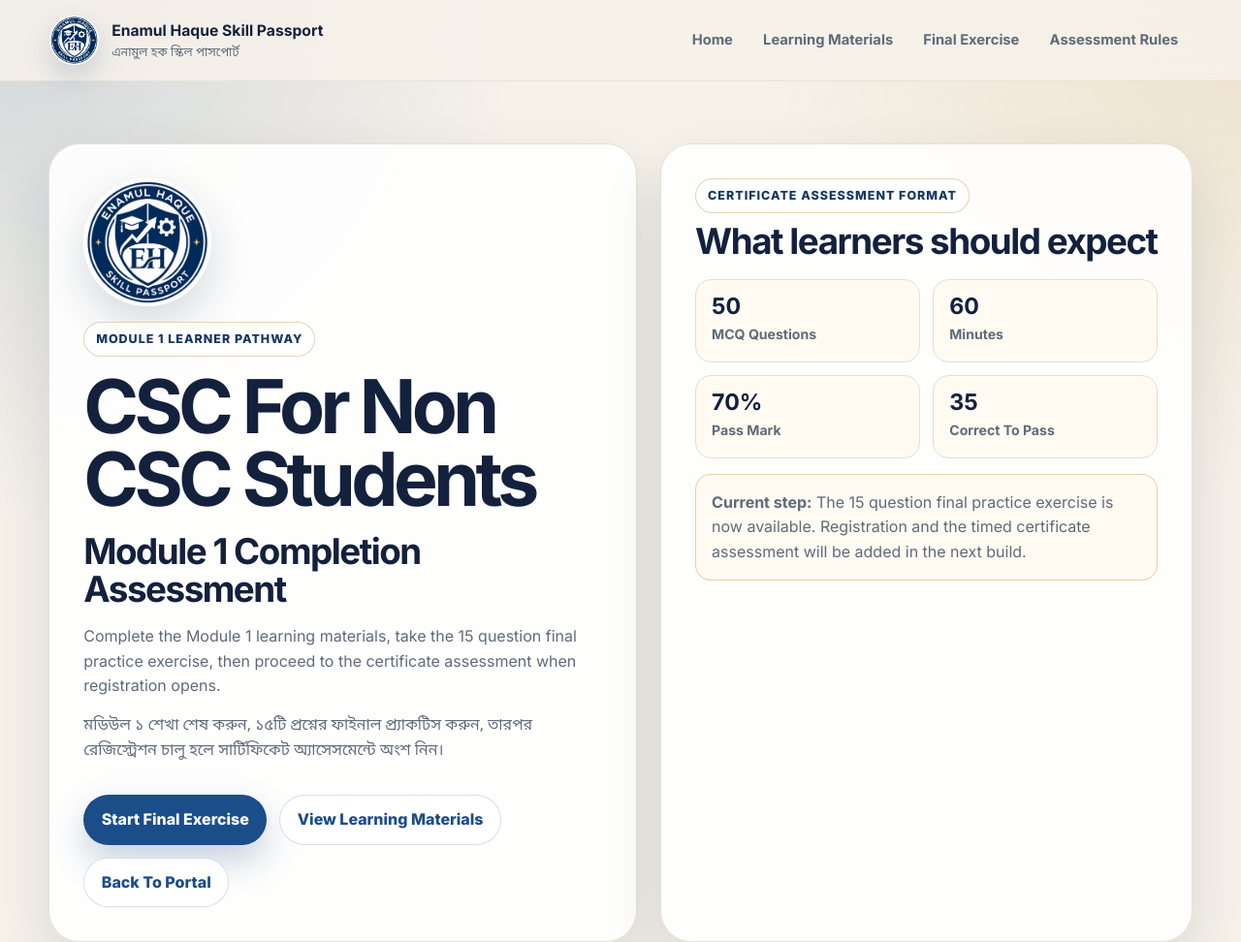
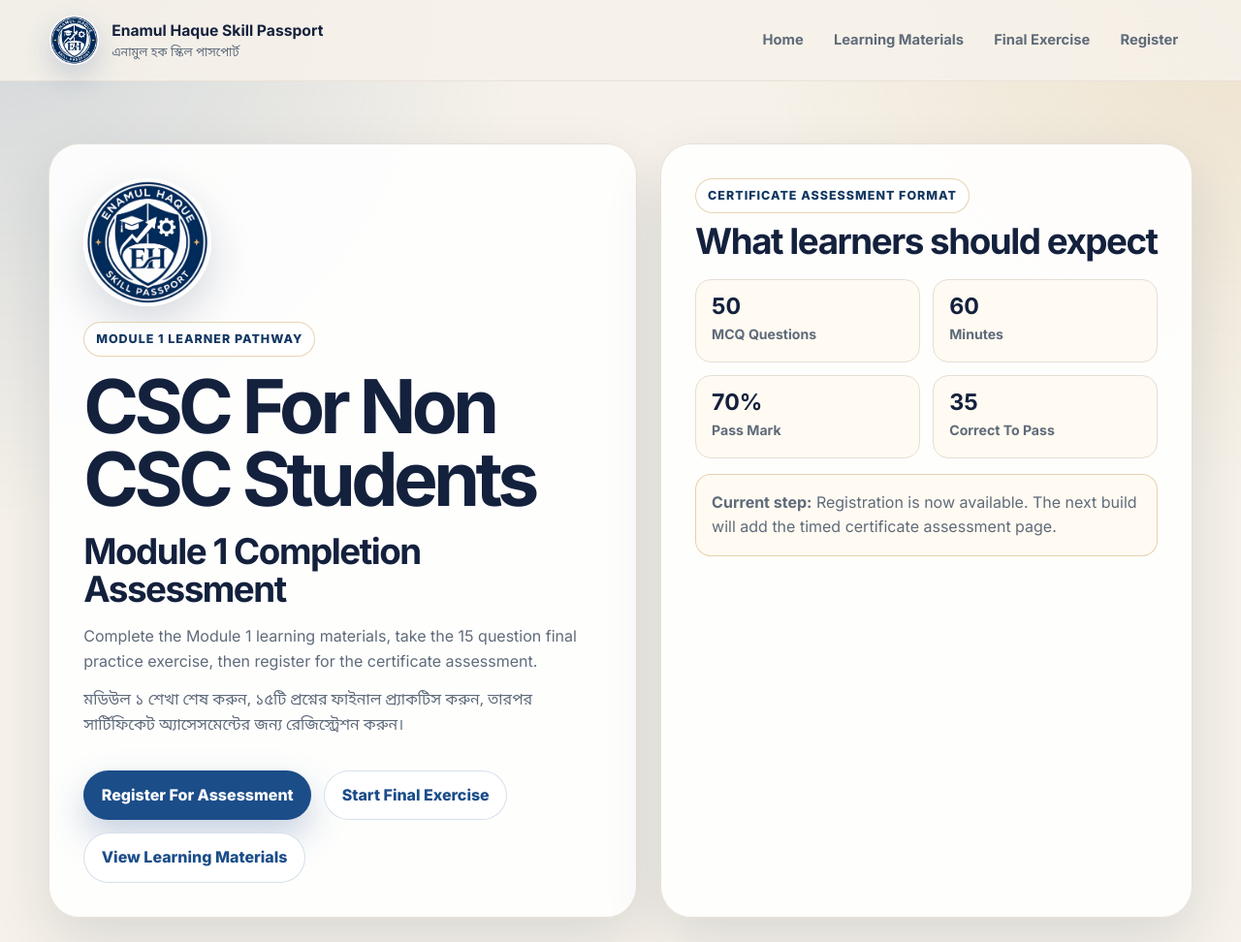
Before and after one commit to haquenam/enamul-haque-skill-passport, a plain HTML site: page cse-module-1.html in a window 1280 px wide. Shown: the top 972 px of the page at 97% size. Drawn offline with Linux system fonts and the light colour scheme.

Commit message:
Link module 1 page to registration page

```diff
--- a/cse-module-1.html
+++ b/cse-module-1.html
@@ -50,7 +50,7 @@
       <img src="assets/ehsp-logo.png" alt="Enamul Haque Skill Passport logo" style="width:3.2rem;height:3.2rem;border-radius:50%;object-fit:cover;box-shadow:0 12px 30px rgba(27,77,137,0.20);background:#ffffff;" />
       <span><strong>Enamul Haque Skill Passport</strong><small>এনামুল হক স্কিল পাসপোর্ট</small></span>
     </a>
-    <nav class="nav-links" aria-label="Primary navigation"><a href="index.html">Home</a><a href="#resources">Learning Materials</a><a href="cse-module-1-final-exercise.html">Final Exercise</a><a href="#rules">Assessment Rules</a></nav>
+    <nav class="nav-links" aria-label="Primary navigation"><a href="index.html">Home</a><a href="#resources">Learning Materials</a><a href="cse-module-1-final-exercise.html">Final Exercise</a><a href="cse-module-1-register.html">Register</a></nav>
   </header>
 
   <main>
@@ -60,9 +60,9 @@
         <span class="eyebrow">Module 1 Learner Pathway</span>
         <h1>CSC For Non CSC Students</h1>
         <h2>Module 1 Completion Assessment</h2>
-        <p>Complete the Module 1 learning materials, take the 15 question final practice exercise, then proceed to the certificate assessment when registration opens.</p>
-        <p class="bn">মডিউল ১ শেখা শেষ করুন, ১৫টি প্রশ্নের ফাইনাল প্র্যাকটিস করুন, তারপর রেজিস্ট্রেশন চালু হলে সার্টিফিকেট অ্যাসেসমেন্টে অংশ নিন।</p>
-        <div class="hero-actions compact-actions"><a class="button primary" href="cse-module-1-final-exercise.html">Start Final Exercise</a><a class="button secondary" href="#resources">View Learning Materials</a><a class="button secondary" href="index.html#pathways">Back To Portal</a></div>
+        <p>Complete the Module 1 learning materials, take the 15 question final practice exercise, then register for the certificate assessment.</p>
+        <p class="bn">মডিউল ১ শেখা শেষ করুন, ১৫টি প্রশ্নের ফাইনাল প্র্যাকটিস করুন, তারপর সার্টিফিকেট অ্যাসেসমেন্টের জন্য রেজিস্ট্রেশন করুন।</p>
+        <div class="hero-actions compact-actions"><a class="button primary" href="cse-module-1-register.html">Register For Assessment</a><a class="button secondary" href="cse-module-1-final-exercise.html">Start Final Exercise</a><a class="button secondary" href="#resources">View Learning Materials</a></div>
       </div>
       <aside class="assessment-panel" id="rules">
         <span class="eyebrow">Certificate Assessment Format</span>
@@ -73,7 +73,7 @@
           <div class="quick-card"><strong>70%</strong><span>Pass Mark</span></div>
           <div class="quick-card"><strong>35</strong><span>Correct To Pass</span></div>
         </div>
-        <div class="status-note"><strong>Current step:</strong> The 15 question final practice exercise is now available. Registration and the timed certificate assessment will be added in the next build.</div>
+        <div class="status-note"><strong>Current step:</strong> Registration is now available. The next build will add the timed certificate assessment page.</div>
       </aside>
     </section>
 
@@ -89,8 +89,8 @@
 
     <section class="assessment-section">
       <div class="two-col">
-        <article class="assessment-card"><span class="eyebrow">Readiness Checklist</span><h2>Before the certificate assessment</h2><ul class="checklist"><li>Complete the Module 1 video lessons.</li><li>Read the related GitBook notes.</li><li>Attempt the practice questions and exercises.</li><li>Take the 15 question final practice exercise.</li><li>Review weak topics before taking the timed assessment.</li><li>Use your real name and email when registration opens.</li></ul></article>
-        <article class="assessment-card"><span class="eyebrow">Final Practice Exercise</span><h2>15 question checkpoint</h2><p>The final exercise is a preparation checkpoint. It does not issue a certificate. A suggested readiness score is 11 out of 15 before taking the certificate assessment.</p><a href="cse-module-1-final-exercise.html">Start Final Exercise</a></article>
+        <article class="assessment-card"><span class="eyebrow">Readiness Checklist</span><h2>Before the certificate assessment</h2><ul class="checklist"><li>Complete the Module 1 video lessons.</li><li>Read the related GitBook notes.</li><li>Attempt the practice questions and exercises.</li><li>Take the 15 question final practice exercise.</li><li>Review weak topics before taking the timed assessment.</li><li>Use your real name and email when registering.</li></ul></article>
+        <article class="assessment-card"><span class="eyebrow">Registration</span><h2>Register your learner details</h2><p>Register your name, email, country, final exercise readiness score, and confirmation that you completed the Module 1 learning path.</p><a href="cse-module-1-register.html">Register For Assessment</a></article>
       </div>
     </section>
 
@@ -112,7 +112,7 @@
         <article class="assessment-card"><h3>1. Learn</h3><p>Complete the Module 1 videos and GitBook lessons.</p></article>
         <article class="assessment-card"><h3>2. Practice</h3><p>Use the GitBook practice questions and notes.</p></article>
         <article class="assessment-card"><h3>3. Final Exercise</h3><p>Take the 15 question final practice exercise.</p><a href="cse-module-1-final-exercise.html">Open Exercise</a></article>
-        <article class="assessment-card"><h3>4. Register</h3><p>Register for the timed certificate assessment when available.</p></article>
+        <article class="assessment-card"><h3>4. Register</h3><p>Register for the timed certificate assessment.</p><a href="cse-module-1-register.html">Register Now</a></article>
         <article class="assessment-card"><h3>5. Certificate</h3><p>Pass the assessment to receive certificate recognition.</p></article>
       </div>
     </section>
```
